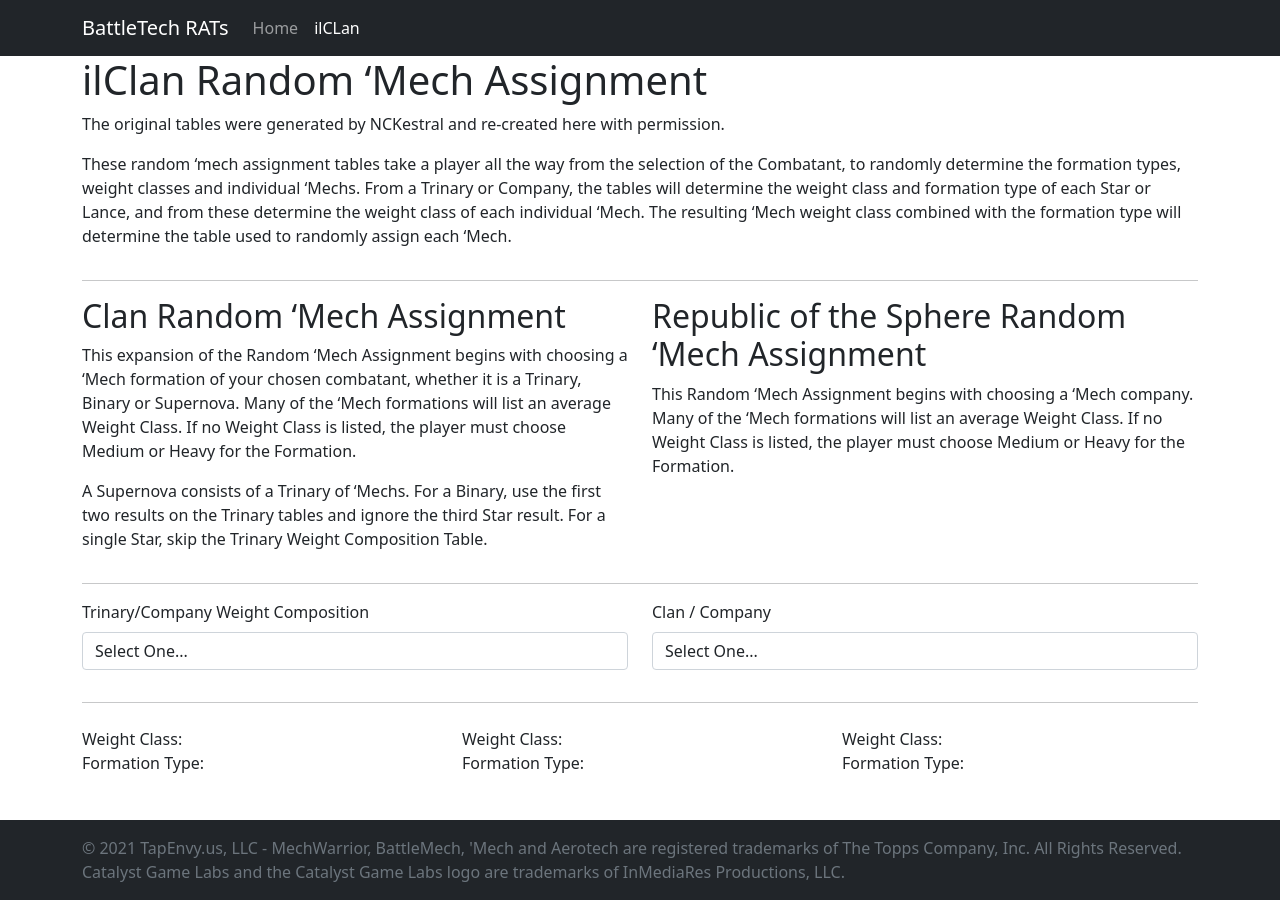
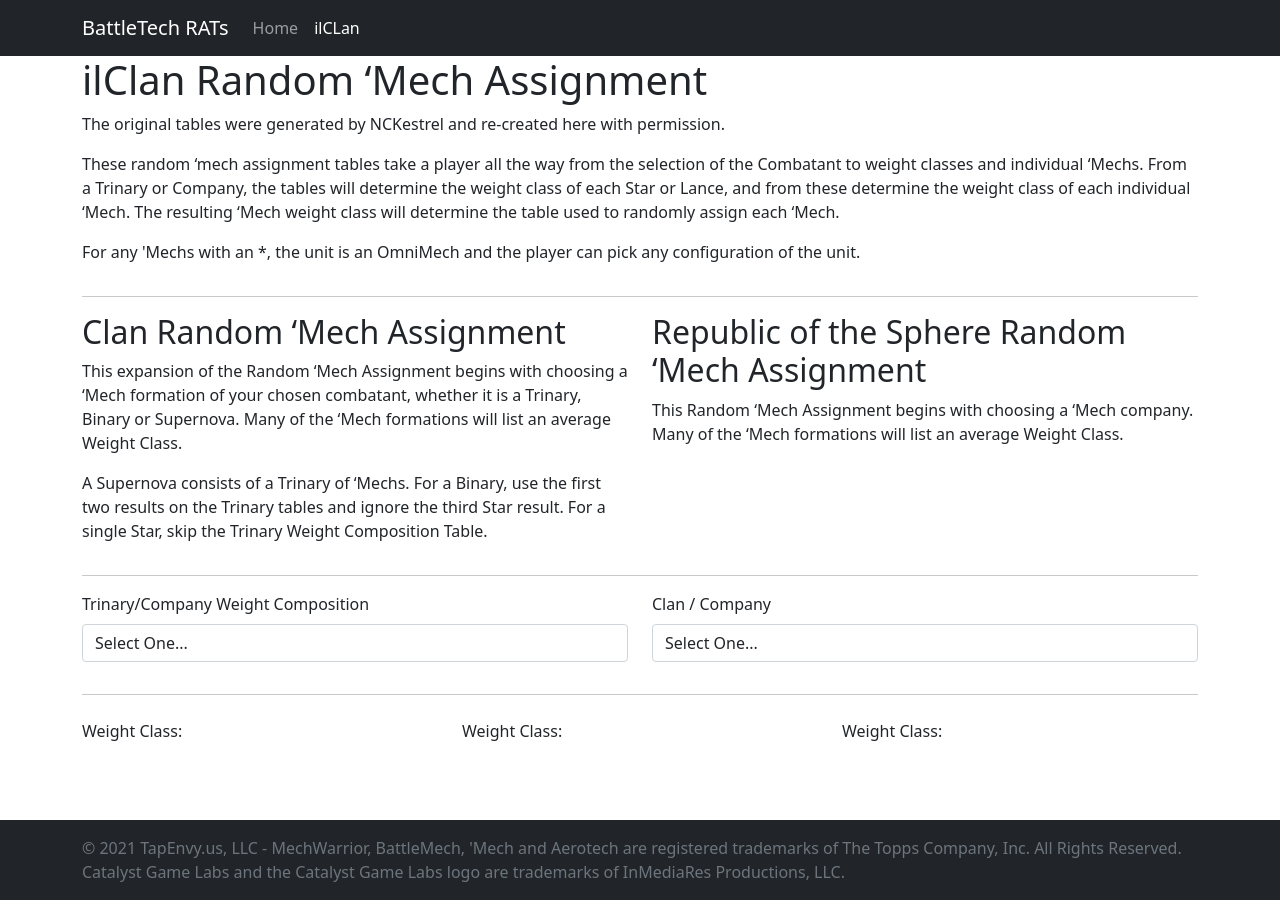
Before and after one commit to TapEnvy-us-LLC/battletech-rats, a Jekyll site: the page built from ilclan.html, in a window 1280 px wide. Built offline with Jekyll 4.4.1, drawn with Linux system fonts in a browser that asks for light colours; part of the change alters nothing that is shown.

Commit message:
Removal of formation types (#2)

```diff
--- a/assets/js/ilclan-const-clans.js
+++ b/assets/js/ilclan-const-clans.js
@@ -230,41 +230,6 @@ const CLAN_WEIGHT_SIZES = {
   }
 }
 
-const CLAN_FORMATION_TYPE = {
-  light: {
-    1: "Battle",
-    2: "Command",
-    3: "Fire",
-    4: "Striker",
-    5: "Striker",
-    6: "Striker"
-  },
-  medium: {
-    1: "Battle",
-    2: "Battle",
-    3: "Command",
-    4: "Fire",
-    5: "Striker",
-    6: "Striker"
-  },
-  heavy: {
-    1: "Assault",
-    2: "Battle",
-    3: "Battle",
-    4: "Command",
-    5: "Fire",
-    6: "Fire"
-  },
-  assault: {
-    1: "Assault",
-    2: "Assault",
-    3: "Battle",
-    4: "Battle",
-    5: "Command",
-    6: "Fire"
-  },
-}
-
 const CLAN_COMPOSITION = {
   light: {
     1: ["light", "light", "light", "light", "light"],
--- a/assets/js/ilclan-const-republic.js
+++ b/assets/js/ilclan-const-republic.js
@@ -222,41 +222,6 @@ const COMPANY_WEIGHT_SIZES = {
   }
 }
 
-const REPUBLIC_FORMATION_TYPE = {
-  light: {
-    1: "Battle",
-    2: "Command",
-    3: "Fire",
-    4: "Striker",
-    5: "Striker",
-    6: "Striker"
-  },
-  medium: {
-    1: "Battle",
-    2: "Battle",
-    3: "Command",
-    4: "Fire",
-    5: "Striker",
-    6: "Striker"
-  },
-  heavy: {
-    1: "Assault",
-    2: "Battle",
-    3: "Battle",
-    4: "Command",
-    5: "Fire",
-    6: "Striker"
-  },
-  assault: {
-    1: "Assault",
-    2: "Assault",
-    3: "Battle",
-    4: "Battle",
-    5: "Command",
-    6: "Fire"
-  },
-}
-
 const REPUBLIC_COMPOSITION = {
   light: {
     1: ["light", "light", "light", "light"],
--- a/assets/js/ilclan.js
+++ b/assets/js/ilclan.js
@@ -101,7 +101,6 @@ function determineUnitMakeup(weightClass, roll) {
 function updateData(pretext, data) {
   document.getElementById(pretext + 'Display').innerText = data.display;
   document.getElementById(pretext + 'WeightClass').innerText = data.weightClass;
-  document.getElementById(pretext + 'FormationType').innerText = data.formationType;
 
   var listing = document.getElementById(pretext + "List");
 
@@ -150,11 +149,6 @@ function determineUnits(weightClass, isClan, faction) {
   return results;
 }
 
-function determineFormationType(weightClass, roll, clan) {
-  data = (clan ? CLAN_FORMATION_TYPE : REPUBLIC_FORMATION_TYPE);
-  return data[weightClass][roll];
-}
-
 function calculateFormation() {
   var alphaLance = {};
   var bravoLance = {};
@@ -173,14 +167,6 @@ function calculateFormation() {
   bravoLance["weightClass"] = unitMakeup[1];
   charlieLance["weightClass"] = unitMakeup[2];
 
-  alphaLance['formationType'] = rollDice(1);
-  bravoLance['formationType'] = rollDice(1);
-  charlieLance['formationType'] = rollDice(1);
-
-  alphaLance['formationType'] = determineFormationType(alphaLance.weightClass, alphaLance.formationType, isClan);
-  bravoLance['formationType'] = determineFormationType(bravoLance.weightClass, bravoLance.formationType, isClan);
-  charlieLance['formationType'] = determineFormationType(charlieLance.weightClass, charlieLance.formationType, isClan);
-
   alphaLance['units'] = determineUnits(alphaLance.weightClass, isClan, clanOrCompany);
   bravoLance['units'] = determineUnits(bravoLance.weightClass, isClan, clanOrCompany);
   charlieLance['units'] = determineUnits(charlieLance.weightClass, isClan, clanOrCompany);
--- a/ilclan.html
+++ b/ilclan.html
@@ -2,16 +2,19 @@
 layout: default
 title: ilClan Random `Mech Assignment
 description: Random Assignment Tables for the ilClan book from CGL.
-author: NCKestral
+author: NCKestrel
 ---
 <div class='row'>
   <div class='col'>
     <h1>ilClan Random ‘Mech Assignment</h1>
     <p>
-      The original tables were generated by NCKestral and re-created here with permission.
+      The original tables were generated by NCKestrel and re-created here with permission.
     </p>
     <p>
-      These random ‘mech assignment tables take a player all the way from the selection of the Combatant, to randomly determine the formation types, weight classes and individual ‘Mechs. From a Trinary or Company, the tables will determine the weight class and formation type of each Star or Lance, and from these determine the weight class of each individual ‘Mech. The resulting ‘Mech weight class combined with the formation type will determine the table used to randomly assign each ‘Mech.
+      These random ‘mech assignment tables take a player all the way from the selection of the Combatant to weight classes and individual ‘Mechs. From a Trinary or Company, the tables will determine the weight class of each Star or Lance, and from these determine the weight class of each individual ‘Mech. The resulting ‘Mech weight class will determine the table used to randomly assign each ‘Mech.
+    </p>
+    <p>
+      For any 'Mechs with an *, the unit is an OmniMech and the player can pick any configuration of the unit.
     </p>
   </div>
 </div>
@@ -22,7 +25,7 @@ author: NCKestral
   <div class='col'>
     <h2>Clan Random ‘Mech Assignment</h2>
     <p>
-      This expansion of the Random ‘Mech Assignment begins with choosing a ‘Mech formation of your chosen combatant, whether it is a Trinary, Binary or Supernova. Many of the ‘Mech formations will list an average Weight Class. If no Weight Class is listed, the player must choose Medium or Heavy for the Formation.
+      This expansion of the Random ‘Mech Assignment begins with choosing a ‘Mech formation of your chosen combatant, whether it is a Trinary, Binary or Supernova. Many of the ‘Mech formations will list an average Weight Class.
     </p>
     <p>
       A Supernova consists of a Trinary of ‘Mechs. For a Binary, use the first two results on the Trinary tables and ignore the third Star result. For a single Star, skip the Trinary Weight Composition Table.
@@ -31,7 +34,7 @@ author: NCKestral
   <div class='col'>
     <h2>Republic of the Sphere Random ‘Mech Assignment</h2>
     <p>
-      This Random ‘Mech Assignment begins with choosing a ‘Mech company. Many of the ‘Mech formations will list an average Weight Class. If no Weight Class is listed, the player must choose Medium or Heavy for the Formation.
+      This Random ‘Mech Assignment begins with choosing a ‘Mech company. Many of the ‘Mech formations will list an average Weight Class.
     </p>
   </div>
 </div>
@@ -64,7 +67,6 @@ author: NCKestral
     <h3 id='alphaDisplay'></h3>
     <p>
       Weight Class: <span id='alphaWeightClass' class='capitalize'></span><br />
-      Formation Type: <span id='alphaFormationType' class='capitalize'></span>
     </p>
     <ul id='alphaList'></ul>
   </div>
@@ -72,7 +74,6 @@ author: NCKestral
     <h3 id='bravoDisplay'></h3>
     <p>
       Weight Class: <span id='bravoWeightClass' class='capitalize'></span><br />
-      Formation Type: <span id='bravoFormationType' class='capitalize'></span>
     </p>
     <ul id='bravoList'></ul>
   </div>
@@ -80,7 +81,6 @@ author: NCKestral
     <h3 id='charlieDisplay'></h3>
     <p>
       Weight Class: <span id='charlieWeightClass' class='capitalize'></span><br />
-      Formation Type: <span id='charlieFormationType' class='capitalize'></span>
     </p>
     <ul id='charlieList'></ul>
   </div>
```
